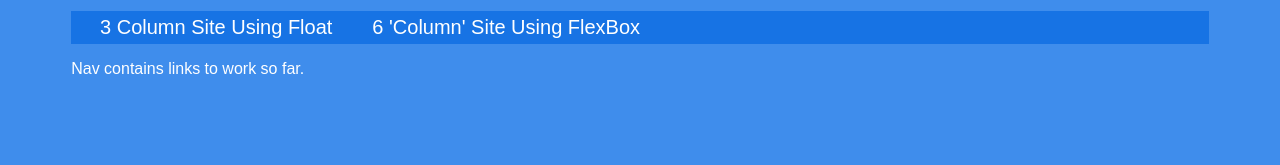
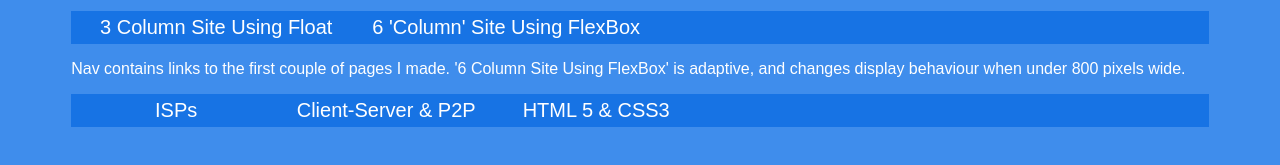
Before and after one commit to danelms/2-column-layout, a plain HTML site: page index.html in a window 1280 px wide. Shown: the part 81-246 px from the top of the page. Drawn offline with Linux system fonts and the light colour scheme.

Commit message:
College - Ass links

```diff
--- a/index.css
+++ b/index.css
@@ -1,6 +1,7 @@
 body {
     background-color: rgb(63, 141, 236);
     font-family: Arial, Helvetica, sans-serif;
+    color: white;
 }
 
 header {
@@ -10,7 +11,7 @@ header {
 
 p {
     padding-left: 5%;
-    color: white;
+    width: 90%;
 }
 
 li a {
@@ -29,7 +30,7 @@ li a:hover {
     background-color: darkblue;
 }
 
-nav, ul {
+nav ul {
     list-style-type: none;
     display: flex;
     flex-direction: row;
@@ -64,3 +65,21 @@ nav {
 .dropdown:hover .dropdown-content {
     display: block;
 }
+
+.assignmentlinks {
+    list-style-type: none;
+    margin: 0;
+    padding: 0;
+    width: 100%;
+    display: flex;
+    flex-direction: column;
+}
+
+.assnav a {
+    width: 200px;
+}
+
+.assnav {
+    width: 90%;
+    margin-left: 5%;
+}
--- a/index.html
+++ b/index.html
@@ -43,7 +43,25 @@
 
         </nav>
 
-        <p>Nav contains links to work so far.</p>
+        <p>
+            Nav contains links to the first couple of pages I made.
+            '6 Column Site Using FlexBox' is adaptive, and changes
+            display behaviour when under 800 pixels wide.
+        </p>
+
+        <nav class="assnav">
+
+            <ul id = "assignmentlinks">
+
+                <li class = "asslink"><a href ="assPages/ISP.html">ISPs</a></li>
+
+                <li class = "asslink"><a href ="assPages/servers.html">Client-Server & P2P</a></li>
+
+                <li class = "asslink"><a href = "assPages/features.html">HTML 5 & CSS3</a></li>
+
+            </ul>
+
+        </nav>
 
     </body>
 
```
Also changed, not shown: assPages/ISP.html (added, +21 -0 lines), assPages/ISP.css (added), assPages/features.html (added), assPages/servers.html (added).
